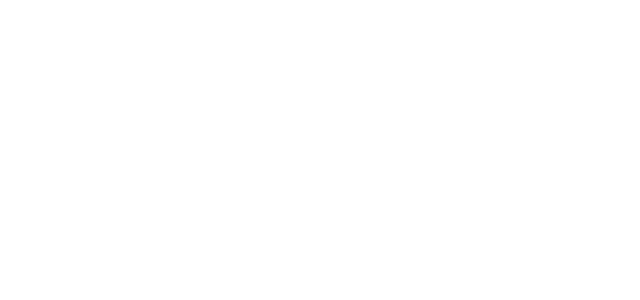
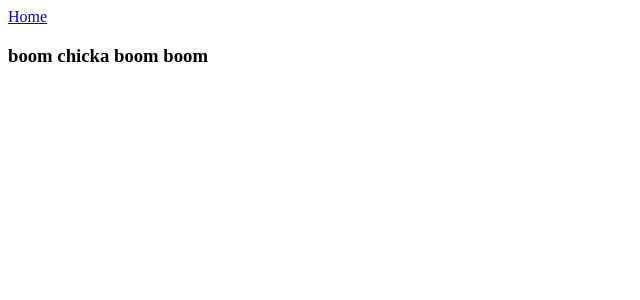
Before and after one commit to thomasphillips3/flashcardpro, a React (Create React App) app: page /stack in a window 1280 px wide. Shown: the top 300 px of the page, without its empty margins (0-640 px from the left). Built offline with nearby package versions, Linux system fonts and the light colour scheme.

Commit message:
Added links to route between pages

```diff
--- /dev/null
+++ b/src/components/Stack.js
@@ -0,0 +1,15 @@
+import React, { Component } from 'react';
+import { Link } from 'react-router-dom';
+
+class Stack extends Component {
+    render() {
+        return(
+            <div>
+                <Link to='/'>Home</Link>
+                <h3>boom chicka boom boom</h3>
+            </div>
+        )
+    }
+}
+
+export default Stack;
--- a/src/components/StackList.js
+++ b/src/components/StackList.js
@@ -1,4 +1,5 @@
 import React, { Component } from 'react';
+import { Link } from 'react-router-dom';
 import stacks from '../data/stacks.json';
 
 class StackList extends Component {
@@ -8,7 +9,9 @@
             {
                 stacks.map(stack => {
                     return (
-                        <h4 key={stack.id}>{stack.title}</h4>
+                        <Link to='/stack'>
+                            <h4 key={stack.id}>{stack.title}</h4>
+                        </Link>
                     )
                 })
             }
--- a/src/index.js
+++ b/src/index.js
@@ -2,11 +2,13 @@
 import ReactDOM from 'react-dom';
 import { BrowserRouter, Switch, Route }  from 'react-router-dom';
 import App from './components/App';
+import Stack from './components/Stack';
 
 ReactDOM.render(
     <BrowserRouter>
         <Switch>
             <Route exact path='/' component={App} />
+            <Route path='/stack' component={Stack} />
         </Switch>
     </BrowserRouter>,
     document.getElementById('root'));
```
